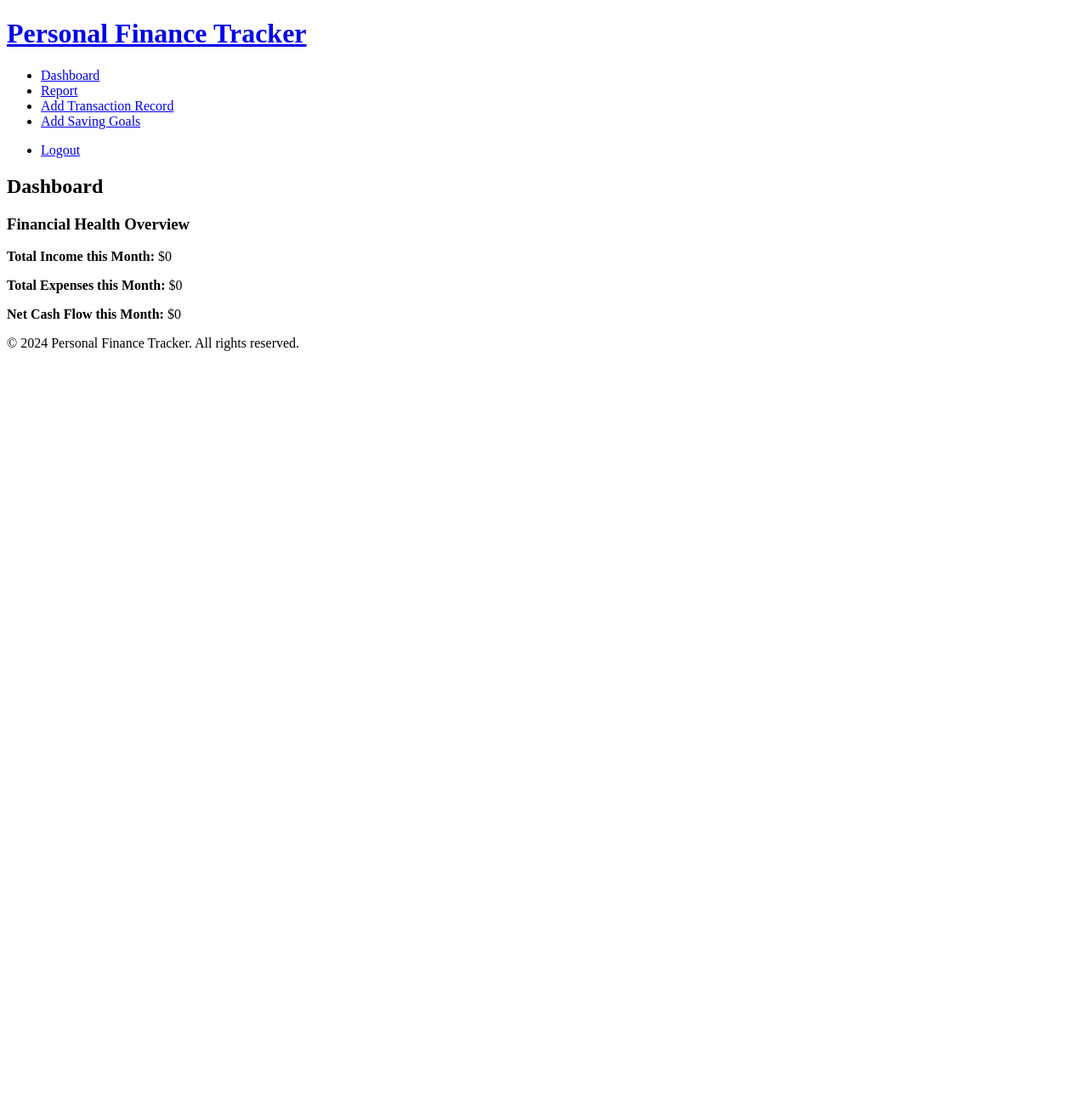
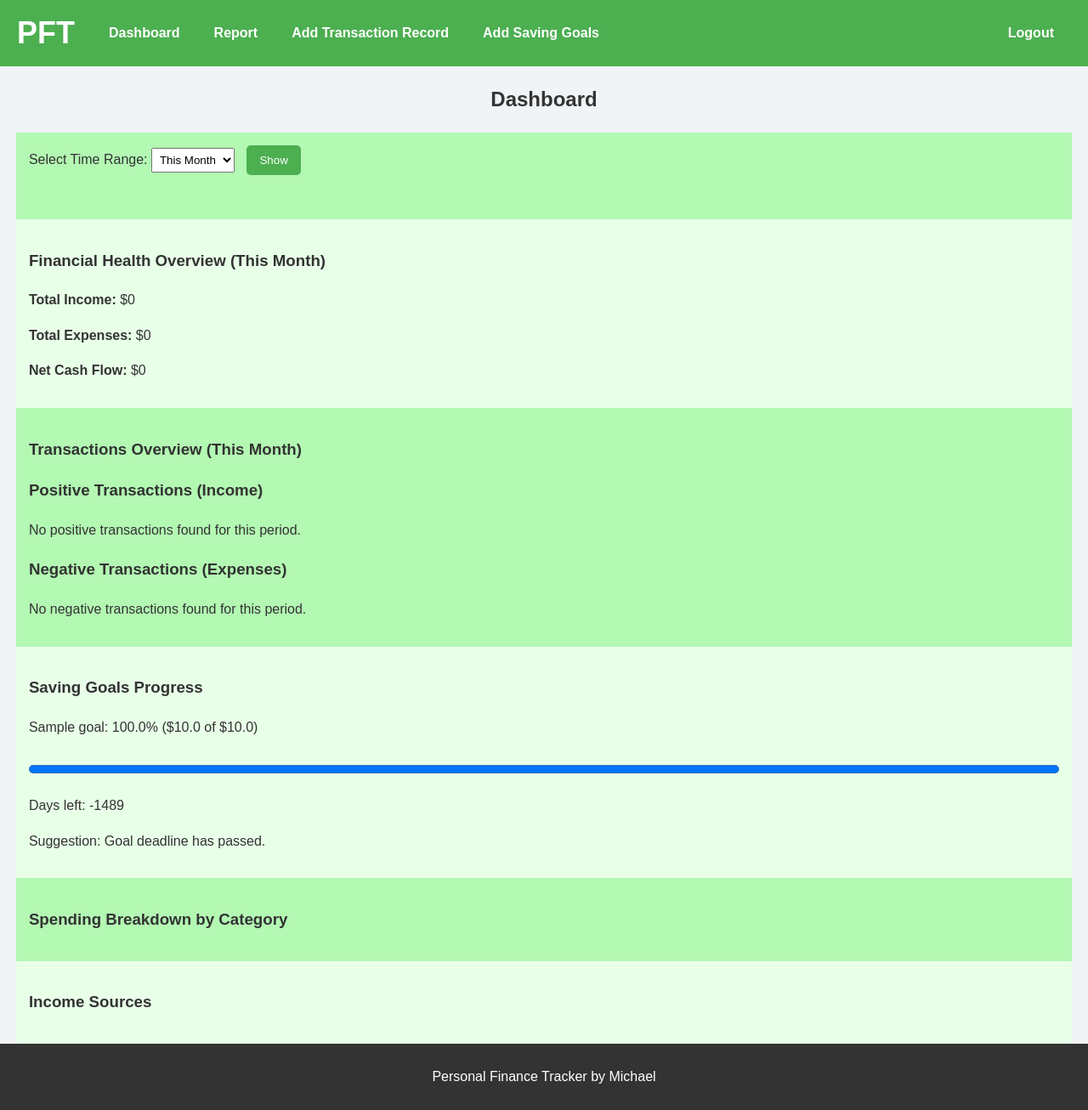
Before and after one commit to MikeKnight286/Personal-Finance-Manager, a Flask app: page /dashboard/ in a window 1280 px wide. Shown: the whole page at 85% size. Before the commit the page ends 413 px from the top, so only its background shows below. Run offline with Flask 3, Linux system fonts and the light colour scheme; a user stored in the database is signed in; tables that the repository leaves empty hold one stand-in row (values such as "Sample post").

Commit message:
Updated dashboard features and style

```diff
--- /dev/null
+++ b/app/static/css/dashboard.css
@@ -0,0 +1,98 @@
+body {
+    font-family: 'Arial', sans-serif;
+    line-height: 1.6;
+    background-color: #f9f9f9; /* Slightly off-white background for contrast */
+}
+
+.dashboard {
+    padding-top: px;
+}
+
+/* Style for the dashboard title */
+.dashboard h2 {
+    color: #333;
+    font-size: 24px;
+    margin-bottom: 20px; /* Add some space below the title */
+    text-align: center; /* Center align the title */
+}
+
+/* Alternating background colors for sections */
+.dashboard > div:nth-child(odd) {
+    background-color: #e8ffe8; /* Light green for odd sections */
+}
+
+.dashboard > div:nth-child(even) {
+    background-color: #b3f8b3; /* Slightly lighter green for even sections */
+}
+
+/* General padding and margins for all sections */
+.dashboard > div {
+    padding: 15px;
+    margin-bottom: 0px; /* Space between sections */
+}
+
+/* Remove default list styles */
+.dashboard ul {
+    list-style-type: none;
+    margin: 0;
+    padding: 0;
+}
+
+/* Style for list items */
+.dashboard li {
+    background-color: #fff;
+    padding: 10px;
+    margin-bottom: 2px; /* Remove gaps between rows */
+    border-left: 5px solid #4CAF50; /* Vibrant green left border for list items */
+    transition: background-color 0.3s;
+}
+
+/* Hover effect for list items */
+.dashboard li:hover {
+    background-color: #e8ffe8;
+}
+
+/* Style for form and select elements */
+.time-range-selection form,
+.time-range-selection select {
+    margin-bottom: 20px;
+}
+
+.time-range-selection select {
+    padding: 5px;
+    margin-right: 10px;
+}
+
+/* Style for the submit button */
+.time-range-selection button {
+    background-color: #4CAF50; /* Green background */
+    color: white;
+    padding: 10px 15px;
+    border: none;
+    cursor: pointer;
+    border-radius: 5px;
+}
+
+/* Hover effect for the button */
+.time-range-selection button:hover {
+    background-color: #45a049;
+}
+
+/* Style for progress bars */
+progress {
+    width: 100%;
+    height: 20px;
+    margin-top: 10px;
+}
+
+/* Responsive media query */
+@media (min-width: 768px) {
+    header h1, nav {
+        display: inline-block;
+        vertical-align: middle;
+    }
+
+    nav ul {
+        float: right;
+    }
+}
--- a/app/static/css/style.css
+++ b/app/static/css/style.css
@@ -0,0 +1,89 @@
+body {
+    margin: 0;
+    font-family: Arial, sans-serif;
+    background-color: #f0f4f7;
+    color: #333;
+    display: flex;
+    flex-direction: column;
+    min-height: 100vh;
+    line-height: 1.6;
+}
+
+.navbar {
+    background-color: #4CAF50; /* Light green background */
+    display: flex;
+    justify-content: space-between;
+    align-items: center;
+    padding: 10px 20px;
+}
+
+.navbar .logo h1 {
+    margin: 0;
+    color: #ffffff;
+    text-decoration: none;
+    font-size: 36px;
+}
+
+nav {
+    display: flex;
+    justify-content: space-between;
+    width: 100%;
+}
+
+nav ul.nav-links {
+    list-style: none;
+    display: flex;
+    margin: 0;
+    padding-left: 20px; /* Adjusted padding to bring nav items closer to the logo */
+}
+
+nav ul.nav-links li {
+    padding: 0 20px;
+}
+
+nav ul.nav-links li a {
+    text-decoration: none;
+    color: #ffffff;
+    font-weight: bold;
+    transition: color 0.3s ease;
+}
+
+nav ul.nav-links li a:hover {
+    color: #e0e0e0;
+}
+
+nav ul.auth-links {
+    list-style: none;
+    display: flex;
+    margin: 0;
+    padding-right: 0; /* No padding needed on the right side */
+}
+
+nav ul.auth-links li {
+    padding: 0 20px;
+}
+
+nav ul.auth-links li a {
+    text-decoration: none;
+    color: #ffffff;
+    font-weight: bold;
+    transition: color 0.3s ease;
+}
+
+nav ul.auth-links li a:hover {
+    color: #e0e0e0;
+}
+
+main{
+    padding-left: 0.5cm;
+    padding-right: 0.5cm;
+    flex: 1;
+}
+footer {
+    background-color: #333;
+    color: #fff;
+    text-align: center;
+    padding: 10px 0;
+    margin-top: auto; /* Pushes footer to the bottom */
+    width: 100%;
+}
--- a/app/static/js/script.js
+++ b/app/static/js/script.js
@@ -0,0 +1,4 @@
+document.addEventListener('DOMContentLoaded', function() {
+    console.log('Document loaded');
+    // Place holder
+});
--- a/app/templates/base.html
+++ b/app/templates/base.html
@@ -3,21 +3,22 @@
 <head>
     <meta charset="UTF-8">
     <meta name="viewport" content="width=device-width, initial-scale=1.0">
-    <title>{% block title %}Personal Finance Tracker{% endblock %}</title>
     <link rel="stylesheet" href="{{ url_for('static', filename='css/style.css') }}">
+    {% block head %}{% endblock %}
 </head>
 <body>
     <header>
-        <a href="{{ url_for('home_bp.home') }}"><h1>Personal Finance Tracker</h1></a>
+        <div class="navbar">
+            <a href="{{ url_for('home_bp.home') }}" class="logo"><h1>PFT</h1></a>
             <!-- Nav Bar -->
             <nav>
-            <ul>
+                <ul class="nav-links">
                     <li><a href="{{ url_for('dashboard_bp.dashboard') }}">Dashboard</a></li>
                     <li><a href="{{ url_for('report_bp.report') }}">Report</a></li>
                     <li><a href="{{ url_for('add_record_bp.add_record') }}">Add Transaction Record</a></li>
                     <li><a href="{{ url_for('saving_goals_bp.index') }}">Add Saving Goals</a></li>
                 </ul>
-            <ul>
+                <ul class="auth-links">
                     {% if current_user.is_authenticated %}
                         <li><a href="{{ url_for('auth.logout') }}">Logout</a></li>
                     {% else %}
@@ -26,6 +27,7 @@
                     {% endif %}
                 </ul>
             </nav>
+        </div>
     </header>
 
     <main>
@@ -34,7 +36,7 @@
     </main>
 
     <footer>
-        <p>&copy; 2024 Personal Finance Tracker. All rights reserved.</p>
+        <p>Personal Finance Tracker by Michael</p>
     </footer>
 
     <script src="{{ url_for('static', filename='js/script.js') }}"></script>
--- a/app/templates/dashboard.html
+++ b/app/templates/dashboard.html
@@ -2,17 +2,99 @@
 
 {% block title %}Dashboard - Personal Finance Tracker{% endblock %}
 
+{% block head %}
+    <link rel="stylesheet" href="{{ url_for('static', filename='css/dashboard.css') }}">
+    <link rel="stylesheet" href="{{ url_for('static', filename='css/style.css') }}">
+{% endblock %}
+
 {% block content %}
 <div class="dashboard">
     <h2>Dashboard</h2>
+    <!-- Time Range Selection -->
+    <div class="time-range-selection">
+        <form method="get" action="{{ url_for('dashboard_bp.dashboard') }}">
+            <label for="range">Select Time Range:</label>
+            <select name="range" id="range">
+                <option value="this_year" {{ 'selected' if range_type == 'this_year' else '' }}>This Year</option>
+                <option value="this_month" {{ 'selected' if range_type == 'this_month' else '' }}>This Month</option>
+                <option value="this_week" {{ 'selected' if range_type == 'this_week' else '' }}>This Week</option>
+                <option value="today" {{ 'selected' if range_type == 'today' else '' }}>Today</option>
+            </select>
+            <button type="submit">Show</button>
+        </form>
+    </div>
 
     <!-- Financial Health Overview -->
     <div class="financial-overview">
-        <h3>Financial Health Overview</h3>
-        <p><strong>Total Income this Month:</strong> ${{ total_income }}</p>
-        <p><strong>Total Expenses this Month:</strong> ${{ total_expenses }}</p>
-        <p><strong>Net Cash Flow this Month:</strong> ${{ net_cash_flow }}</p>
+        <h3>Financial Health Overview ({{ range_type.replace('_', ' ').title() }}) </h3>
+        <p><strong>Total Income:</strong> ${{ total_income }}</p>
+        <p><strong>Total Expenses:</strong> ${{ total_expenses }}</p>
+        <p><strong>Net Cash Flow:</strong> ${{ net_cash_flow }}</p>
     </div>
 
+    <!-- Transactions Overview -->
+    <div class="transactions-overview">
+        <h3>Transactions Overview ({{ range_type.replace('_', ' ').title() }}) </h3>
+        <!-- Positive Transactions -->
+        <div class="transactions-overview positive-transactions">
+            <h3>Positive Transactions (Income)</h3>
+            {% if positive_transactions %}
+                <ul>
+                    {% for transaction in positive_transactions %}
+                        <li>{{ transaction.date.strftime("%Y-%m-%d") }}: {{ transaction.category }} - {{ transaction.description }} - ${{ transaction.amount }}</li>
+                    {% endfor %}
+                </ul>
+            {% else %}
+                <p>No positive transactions found for this period.</p>
+            {% endif %}
+        </div>
+
+        <!-- Negative Transactions -->
+        <div class="transactions-overview negative-transactions">
+            <h3>Negative Transactions (Expenses)</h3>
+            {% if negative_transactions %}
+                <ul>
+                    {% for transaction in negative_transactions %}
+                        <li>{{ transaction.date.strftime("%Y-%m-%d") }}: {{ transaction.category }} - {{ transaction.description }} - ${{ transaction.amount }}</li>
+                    {% endfor %}
+                </ul>
+            {% else %}
+                <p>No negative transactions found for this period.</p>
+            {% endif %}
+        </div>
+    </div>
+
+    <!-- Saving Goals Progress -->
+    <div class="saving-goals">
+        <h3>Saving Goals Progress</h3>
+        {% for goal in saving_goals_progress %}
+            <div class="goal">
+                <p>{{ goal.goal_name }}: {{ goal.progress_percentage|round(2) }}% (${{ goal.current_amount }} of ${{ goal.target_amount }})</p>
+                <progress value="{{ goal.current_amount }}" max="{{ goal.target_amount }}"></progress>
+                <p>Days left: {{ goal.days_left }}</p>
+                <p>Suggestion: {{ goal.suggestion }}</p>
+            </div>
+        {% endfor %}
+    </div>
+
+    <!-- Spending Breakdown -->
+    <div class="spending-breakdown">
+        <h3>Spending Breakdown by Category</h3>
+        <ul>
+            {% for category, total in spending_by_category %}
+                <li>{{ category }}: ${{ total }}</li>
+            {% endfor %}
+        </ul>
+    </div>
+
+    <!-- Income Sources -->
+    <div class="income-sources">
+        <h3>Income Sources</h3>
+        <ul>
+            {% for source, total in income_by_source %}
+                <li>{{ source }}: ${{ total }}</li>
+            {% endfor %}
+        </ul>
+    </div>
 </div>
 {% endblock %}
--- a/app/views/dashboard_bp.py
+++ b/app/views/dashboard_bp.py
@@ -1,27 +1,159 @@
-from flask import Blueprint, render_template
+from flask import Blueprint, render_template, request
 from flask_login import login_required, current_user
 from datetime import datetime, timedelta
 from sqlalchemy import func
 from app import db
 from app.models.transaction_model import Transaction
+from app.models.savings_model import SavingGoal
+from sqlalchemy import func
 
 dashboard_bp = Blueprint('dashboard_bp', __name__, url_prefix='/dashboard')
+
+# Display net cash flow of time range
+def calculate_net_cash_flow(user_id, start_date, end_date):
+    total_income = db.session.query(func.sum(Transaction.amount))\
+                    .filter(Transaction.user_id == user_id, Transaction.type == 'income', Transaction.date >= start_date, Transaction.date < end_date)\
+                    .scalar() or 0
+    total_expenses = db.session.query(func.sum(Transaction.amount))\
+                      .filter(Transaction.user_id == user_id, Transaction.type == 'expense', Transaction.date >= start_date, Transaction.date < end_date)\
+                      .scalar() or 0
+    return total_income, total_expenses, total_income - total_expenses
+
+# Helper function for setting time ranges
+def get_time_range_dates(range_type):
+    today = datetime.today()
+    if range_type == 'this_year':
+        start_date = datetime(today.year, 1, 1)
+        end_date = datetime(today.year + 1, 1, 1)
+    elif range_type == 'this_month':
+        start_date = datetime(today.year, today.month, 1)
+        next_month = today.month + 1 if today.month < 12 else 1
+        next_year = today.year if today.month < 12 else today.year + 1
+        end_date = datetime(next_year, next_month, 1)
+    elif range_type == 'this_week':
+        # Adjust to make Sunday the start of the week
+        start_date = today - timedelta(days=(today.weekday() + 1) % 7)
+        end_date = start_date + timedelta(days=6)  # End on Saturday
+        end_date = datetime(end_date.year, end_date.month, end_date.day, 23, 59, 59)  # Ensure the end date covers the entire day
+    elif range_type == 'today':
+        start_date = datetime(today.year, today.month, today.day)
+        end_date = start_date + timedelta(days=1)
+    else:  # Default to 'this_month'
+        start_date = datetime(today.year, today.month, 1)
+        next_month = today.month + 1 if today.month < 12 else 1
+        next_year = today.year if today.month < 12 else today.year + 1
+        end_date = datetime(next_year, next_month, 1)
+    return start_date, end_date
+
+# Display transaction overview
+def get_transactions_overview(user_id, range_type='this_month'):
+    start_date, end_date = get_time_range_dates(range_type)
+
+    # Query for positive (income) and negative (expense) transactions separately
+    positive_transactions = Transaction.query.filter(
+        Transaction.user_id == user_id,
+        Transaction.type == 'income',
+        Transaction.date >= start_date,
+        Transaction.date < end_date
+    ).order_by(Transaction.date.desc()).all()
+
+    negative_transactions = Transaction.query.filter(
+        Transaction.user_id == user_id,
+        Transaction.type == 'expense',
+        Transaction.date >= start_date,
+        Transaction.date < end_date
+    ).order_by(Transaction.date.desc()).all()
+
+    return positive_transactions, negative_transactions
+
+# Display saving goal progress
+def get_saving_goals_progress(user_id):
+    saving_goals = SavingGoal.query.filter_by(user_id=user_id).all()
+    saving_goals_progress = []
+
+    for goal in saving_goals:
+        if goal.target_amount > 0:  # To avoid division by zero
+            progress_percentage = (goal.current_amount / goal.target_amount) * 100
+        else:
+            progress_percentage = 0
+
+        # Calculate days left for the goal
+        days_left = (goal.target_date - datetime.utcnow()).days
+
+        # Suggest next steps based on progress and time remaining
+        if days_left > 0:
+            daily_saving_needed = (goal.target_amount - goal.current_amount) / days_left
+            suggestion = f"Save ${daily_saving_needed:.2f} daily to meet your goal."
+        else:
+            suggestion = "Goal deadline has passed."
+
+        saving_goals_progress.append({
+            'goal_name': goal.goal_name,
+            'progress_percentage': min(progress_percentage, 100),  # Cap at 100%
+            'current_amount': goal.current_amount,
+            'target_amount': goal.target_amount,
+            'days_left': days_left,
+            'suggestion': suggestion
+        })
+
+    return saving_goals_progress
+
+def get_financial_insights(user_id, range_type='this_month'):
+    start_date, end_date = get_time_range_dates(range_type)
+
+    # Aggregate expenses by category
+    spending_by_category = db.session.query(
+        Transaction.category, func.sum(Transaction.amount)
+    ).filter(
+        Transaction.user_id == user_id,
+        Transaction.type == 'expense',
+        Transaction.date >= start_date,
+        Transaction.date < end_date
+    ).group_by(
+        Transaction.category
+    ).all()
+
+    # Aggregate income by source
+    income_by_source = db.session.query(
+        Transaction.category, func.sum(Transaction.amount)
+    ).filter(
+        Transaction.user_id == user_id,
+        Transaction.type == 'income',
+        Transaction.date >= start_date,
+        Transaction.date < end_date
+    ).group_by(
+        Transaction.category
+    ).all()
+
+    return spending_by_category, income_by_source
+
 
 @dashboard_bp.route('/')
 @login_required
 def dashboard():
-    # Defining the start and end of the current month
-    today = datetime.today()
-    first_day_of_month = datetime(today.year, today.month, 1)
-    next_month = today.month + 1 if today.month < 12 else 1
-    next_year = today.year if today.month < 12 else today.year + 1
-    first_day_of_next_month = datetime(next_year, next_month, 1)
+    # Retrieve the time range from query parameters or default to 'this_month'
+    range_type = request.args.get('range', 'this_month')
 
-    # Calculate total income and expenses for the current month
-    total_income = db.session.query(func.sum(Transaction.amount)).filter(Transaction.user_id == current_user.id, Transaction.type == 'income', Transaction.date >= first_day_of_month, Transaction.date < first_day_of_next_month).scalar() or 0
-    total_expenses = db.session.query(func.sum(Transaction.amount)).filter(Transaction.user_id == current_user.id, Transaction.type == 'expense', Transaction.date >= first_day_of_month, Transaction.date < first_day_of_next_month).scalar() or 0
+    # Calculate net cash flow using the helper function for the selected range
+    start_date, end_date = get_time_range_dates(range_type)
+    total_income, total_expenses, net_cash_flow = calculate_net_cash_flow(current_user.id, start_date, end_date)
 
-    # Calculate net cash flow
-    net_cash_flow = total_income - total_expenses
+    # Default fetch transactions for the selected time range
+    positive_transactions, negative_transactions = get_transactions_overview(current_user.id, range_type)
 
-    return render_template('dashboard.html', total_income=total_income, total_expenses=total_expenses, net_cash_flow=net_cash_flow)
+    # Fetch saving goals progress
+    saving_goals_progress = get_saving_goals_progress(current_user.id)
+
+    # Get financial insights for the selected time range
+    spending_by_category, income_by_source = get_financial_insights(current_user.id, range_type)
+
+    return render_template('dashboard.html',
+                           range_type=range_type,
+                           total_income=total_income,
+                           total_expenses=total_expenses,
+                           net_cash_flow=net_cash_flow,
+                           positive_transactions=positive_transactions,
+                           negative_transactions=negative_transactions,
+                           saving_goals_progress=saving_goals_progress,
+                           spending_by_category=spending_by_category,
+                           income_by_source=income_by_source)
--- a/init_db.py
+++ b/init_db.py
@@ -1,5 +1,5 @@
 '''
-Create an actual database later for scalability
+An actual database later for scalability
 '''
 
 from app import db, create_app
```
Lines whose indentation alone changed are shown as unchanged.
